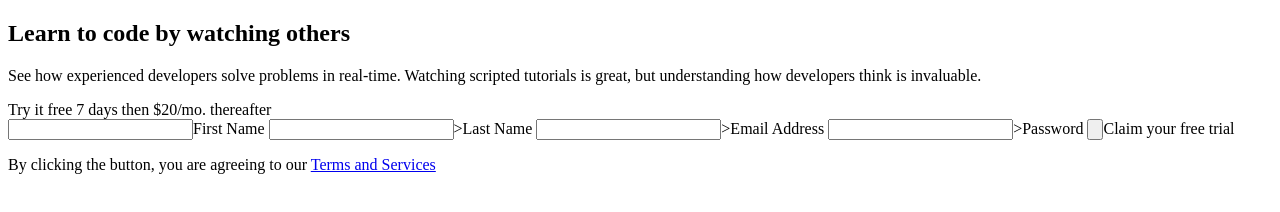
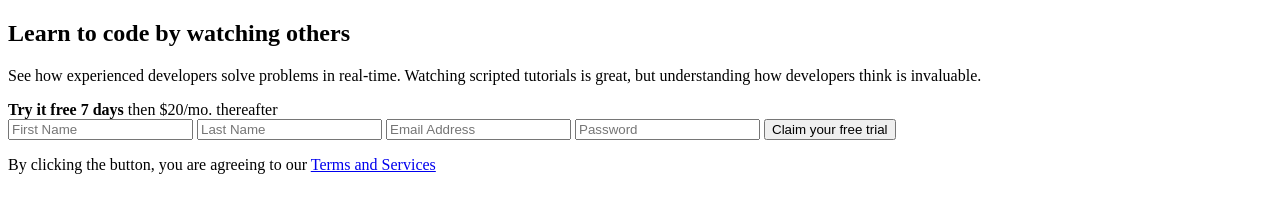
Before and after one commit to MigSaez/intro-component-with-signup-form-master, a plain HTML site: page index.html in a window 1280 px wide. Drawn offline with Linux system fonts and the light colour scheme.

Commit message:
Correccion formulario

```diff
--- a/index.html
+++ b/index.html
@@ -19,14 +19,14 @@
       </p>
     </div>
     <div class="cuerpo">
-      <div class="card-promocion">Try it free 7 days then $20/mo. thereafter</div>
+      <div class="card-promocion"><strong>Try it free 7 days</strong> then $20/mo. thereafter</div>
       <div class="card-formulario">
         <form class="formulario" action="">
-          <input type="text" class="formtext">First Name</input>
-          <input type="text" class="formtext">>Last Name</input>
-          <input type="text" class="formtext">>Email Address</input>
-          <input type="password" class="formtext">>Password</input>
-          <input type="button" class="formbutton">Claim your free trial</input>
+          <input type="text" class="formtext" placeholder="First Name">
+          <input type="text" class="formtext" placeholder="Last Name">
+          <input type="text" class="formtext" placeholder="Email Address">
+          <input type="text" class="formtext" placeholder="Password">
+          <input type="submit" class="formbutton" value="Claim your free trial">
         </form>
         <p class="terminos">By clicking the button, you are agreeing to our <a href="#" class="termservices">Terms and Services</a></p>
       </div>
```
